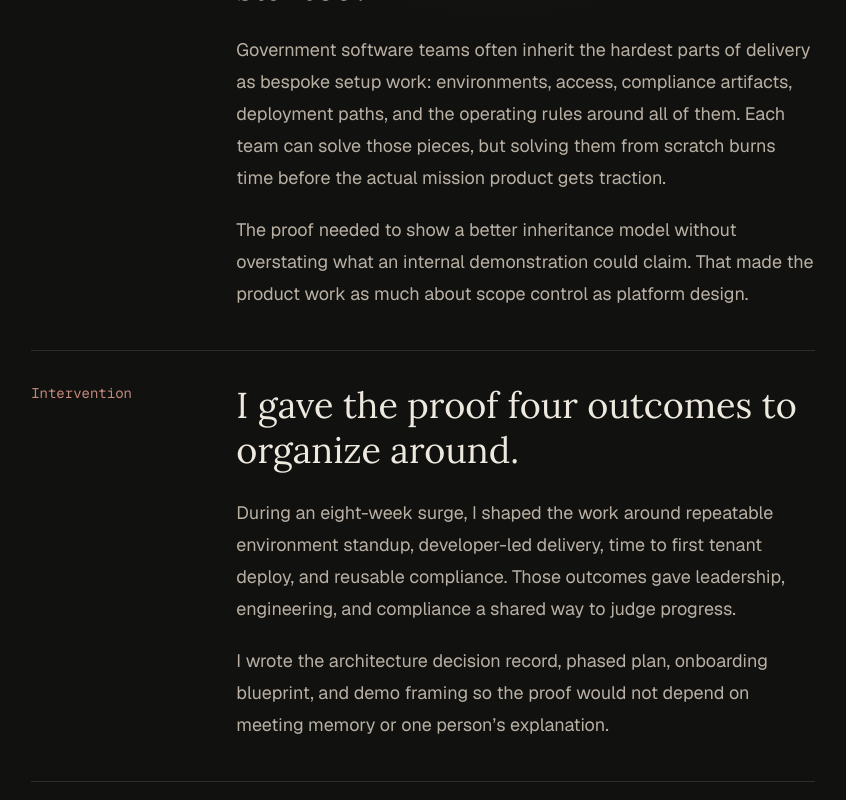
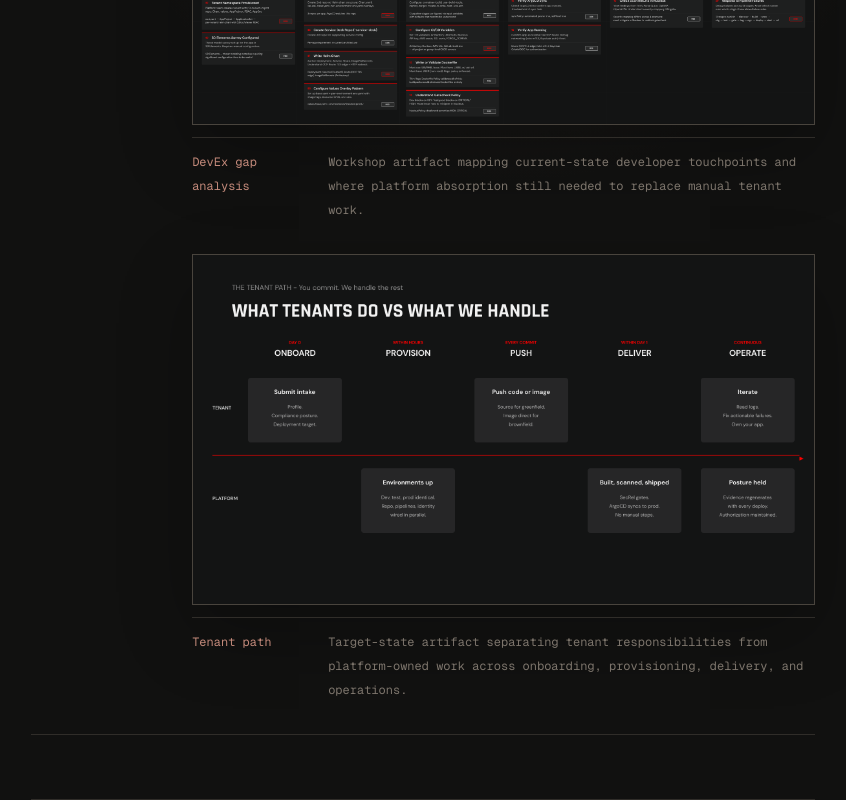
Before and after one commit to Mountain-Dr3w/outcomes, a Next.js app: page /work/missionos-core in a window 1280 px wide. Shown: the part 920-1720 px from the top of the page, without its empty margins (417-1263 px from the left). Built offline with nearby package versions, Linux system fonts and the light colour scheme.

Commit message:
add MissionOS visual artifacts
Add supplied MissionOS workshop and tenant-path artifacts to the case study, then tune the case-study copy around platform absorption, tenant responsibilities, and bounded proof claims. Introduce a reusable visual evidence block for wide artifacts.

```diff
--- a/src/app/work/[slug]/page.tsx
+++ b/src/app/work/[slug]/page.tsx
@@ -127,6 +127,10 @@ export default async function WorkPage({ params }: WorkPageProps) {
               </Reveal>
             ) : null}
 
+            {item.visuals?.length ? (
+              <VisualEvidence visuals={item.visuals} />
+            ) : null}
+
             <section className="mt-16 grid gap-10">
               {item.sections.map((section, index) => (
                 <CaseStudySection
@@ -179,6 +183,58 @@ export default async function WorkPage({ params }: WorkPageProps) {
         </div>
       </section>
     </main>
+  );
+}
+
+function VisualEvidence({
+  visuals,
+}: {
+  visuals: NonNullable<(typeof workItems)[number]["visuals"]>;
+}) {
+  return (
+    <Reveal delay={0.08}>
+      <section className="mt-14 border-y border-[var(--border)] py-8">
+        <div className="grid gap-6 lg:grid-cols-[0.22fr_1fr]">
+          <p className="font-mono text-sm text-[var(--accent)]">
+            visual evidence
+          </p>
+          <div className="grid gap-8">
+            {visuals.map((visual) => {
+              const isWide = visual.layout === "wide";
+
+              return (
+                <figure key={visual.src} className="grid gap-3">
+                  <div
+                    className={[
+                      "artifact-shadow overflow-hidden border border-[var(--border-strong)] bg-[var(--bg-raised)]",
+                      isWide ? "overflow-x-auto" : "",
+                    ].join(" ")}
+                  >
+                    <a href={visual.src} target="_blank" rel="noreferrer">
+                      <Image
+                        src={visual.src}
+                        alt={visual.alt}
+                        width={visual.width}
+                        height={visual.height}
+                        className={
+                          isWide
+                            ? "h-auto w-full max-w-none"
+                            : "h-[30rem] w-full object-cover object-top sm:h-[38rem]"
+                        }
+                      />
+                    </a>
+                  </div>
+                  <figcaption className="grid gap-2 border-t border-[var(--border)] pt-3 font-mono text-xs leading-6 text-[var(--text-muted)] sm:grid-cols-[8rem_1fr]">
+                    <span className="text-[var(--accent)]">{visual.label}</span>
+                    <span>{visual.caption}</span>
+                  </figcaption>
+                </figure>
+              );
+            })}
+          </div>
+        </div>
+      </section>
+    </Reveal>
   );
 }
 
--- a/src/lib/work.ts
+++ b/src/lib/work.ts
@@ -18,6 +18,16 @@ export interface WorkSection {
   body: string[];
 }
 
+export interface WorkVisual {
+  label: string;
+  src: string;
+  alt: string;
+  caption: string;
+  width: number;
+  height: number;
+  layout?: "wide" | "portrait";
+}
+
 export interface WorkItem {
   slug: WorkSlug;
   title: string;
@@ -33,6 +43,7 @@ export interface WorkItem {
   decisions: string[];
   artifacts: WorkArtifact[];
   links: WorkLink[];
+  visuals?: WorkVisual[];
   image?: {
     src: string;
     alt: string;
@@ -235,14 +246,14 @@ export const workItems: WorkItem[] = [
     role:
       "Service designer, acting product owner, artifact owner, stakeholder translator.",
     summary:
-      "MissionOS Core translated a recurring platform bottleneck into a product-shaped proof. The work focused on the path a delivery team inherits before mission code can move with confidence: environments, delivery mechanics, tenant onboarding, and compliance evidence.",
+      "MissionOS Core translated a recurring platform bottleneck into a product-shaped proof. The work focused on the path a delivery team inherits before mission code can move with confidence: developer touchpoints, tenant setup, delivery mechanics, and compliance evidence.",
     sections: [
       {
         label: "Situation",
         title: "Teams were losing momentum before the mission product started.",
         body: [
           "Government software teams often inherit the hardest parts of delivery as bespoke setup work: environments, access, compliance artifacts, deployment paths, and the operating rules around all of them. Each team can solve those pieces, but solving them from scratch burns time before the actual mission product gets traction.",
-          "The proof needed to show a better inheritance model without overstating what an internal demonstration could claim. That made the product work as much about scope control as platform design.",
+          "I mapped the current-state developer path from pre-code through ongoing operations and marked which steps the platform should absorb, which steps a developer still owned, and which steps should disappear. That made the gap visible before the team argued about tools.",
         ],
       },
       {
@@ -250,7 +261,7 @@ export const workItems: WorkItem[] = [
         title: "I gave the proof four outcomes to organize around.",
         body: [
           "During an eight-week surge, I shaped the work around repeatable environment standup, developer-led delivery, time to first tenant deploy, and reusable compliance. Those outcomes gave leadership, engineering, and compliance a shared way to judge progress.",
-          "I wrote the architecture decision record, phased plan, onboarding blueprint, and demo framing so the proof would not depend on meeting memory or one person’s explanation.",
+          "The tenant-path artifact turned the target state into a simple operating promise: the tenant submits intake, pushes source code, and iterates; the platform provisions environments, runs the delivery path, scans the app, and regenerates evidence as the product changes.",
         ],
       },
       {
@@ -258,7 +269,7 @@ export const workItems: WorkItem[] = [
         title: "A credible proof had to choose the smaller path first.",
         body: [
           "The target architecture needed room for stronger orchestration, but the surge window needed something teams could actually validate. We chose GitLab-native scaffolding for the proof and kept heavier platform moves as later hardening.",
-          "Compliance evidence moved to the promotion gate, and tenant provisioning stayed separate from app onboarding. Those boundaries kept different operating events from collapsing into one overloaded workflow.",
+          "Compliance evidence moved to the promotion gate, and tenant provisioning stayed separate from app onboarding. Those boundaries kept different operating events from collapsing into one overloaded workflow while the proof stayed honest about what it could demonstrate.",
         ],
       },
       {
@@ -271,6 +282,7 @@ export const workItems: WorkItem[] = [
     ],
     proof: [
       "Led an eight-week internal proof from problem framing through demo contract, architecture decisions, and outcome tracking.",
+      "Mapped current-state developer touchpoints across onboarding, repo setup, pipeline configuration, deployment, observability, and operations.",
       "Defined four planning outcomes that sequenced the work and kept platform value separate from tool preference.",
       "Authored architecture and decision artifacts that let the next product owner inherit context without relying on meeting memory.",
       "Kept public and internal claims bounded so leadership, engineering, and compliance could trust the proof.",
@@ -284,25 +296,48 @@ export const workItems: WorkItem[] = [
       "Use GitLab-native scaffolding for the proof window and reserve heavier orchestration for later hardening.",
       "Put compliance artifacts at the promotion gate so onboarding stayed focused on launch momentum.",
       "Separate tenant provisioning from app onboarding to avoid coupling two different operating events.",
+      "Frame the tenant path as a split of responsibilities instead of a feature list: what tenants still do, what the platform absorbs, and what no longer needs to exist.",
     ],
     artifacts: [
       {
-        label: "Outcomes",
-        title: "Four outcomes became the planning spine",
-        body: "Repeatable environment standup, developer-led delivery, time to first tenant deploy, and reusable compliance carried the work.",
-        meta: "Public-safe summary",
+        label: "Touchpoints",
+        title: "The gap map made platform absorption visible",
+        body: "The workshop board tracked each developer step from pre-code to ongoing operations and scored how much burden still sat outside the platform.",
+        meta: "Current-state map",
       },
       {
-        label: "ADR",
-        title: "Target architecture met surge reality",
-        body: "The architecture document recorded what the platform should become and which parts the proof had to validate first.",
-        meta: "Phase boundaries",
+        label: "Tenant path",
+        title: "The target state became a responsibility split",
+        body: "The slide separated what tenants do from what the platform handles, turning the proof into an operating model instead of a tool demo.",
+        meta: "Day 0 to operate",
       },
       {
         label: "Demo contract",
         title: "The proof bounded its claims",
         body: "Demo framing separated internal evidence from external claims so the team could move without inflating the result.",
         meta: "Claim control",
+      },
+    ],
+    visuals: [
+      {
+        label: "DevEx gap analysis",
+        src: "/artifacts/missionos-devex-touchpoints.png",
+        alt: "MissionOS Core workshop board mapping current-state developer touchpoints across pre-code, repo setup, pipeline configuration, deployment, observability, and operations.",
+        caption:
+          "Workshop artifact mapping current-state developer touchpoints and where platform absorption still needed to replace manual tenant work.",
+        width: 4096,
+        height: 1479,
+        layout: "wide",
+      },
+      {
+        label: "Tenant path",
+        src: "/artifacts/missionos-tenant-path.png",
+        alt: "MissionOS Core tenant path slide showing what tenants do versus what the platform handles across onboard, provision, push, deliver, and operate.",
+        caption:
+          "Target-state artifact separating tenant responsibilities from platform-owned work across onboarding, provisioning, delivery, and operations.",
+        width: 7680,
+        height: 4320,
+        layout: "wide",
       },
     ],
     links: [
```
Also changed, not shown: public/artifacts/missionos-devex-touchpoints.png (added), public/artifacts/missionos-tenant-path.png (added).
